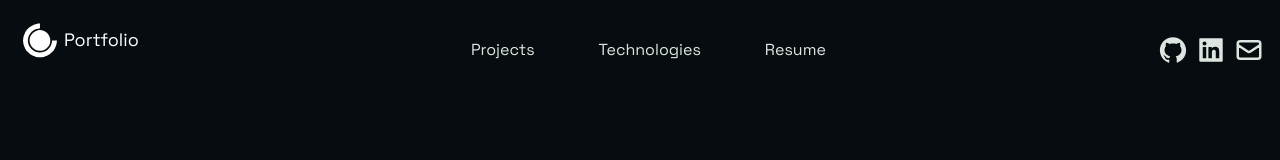
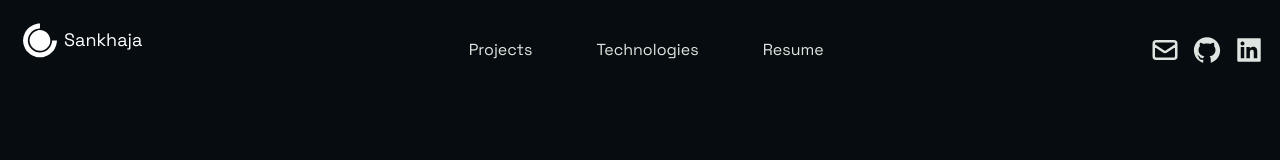
Before and after one commit to SankhajaH/Portfolio, a Next.js app: page / in a window 1280 px wide. Shown: the top 160 px of the page. Built offline with nearby package versions, Linux system fonts and the light colour scheme.

Commit message:
fix: hydration error

```diff
--- a/src/components/Header.jsx
+++ b/src/components/Header.jsx
@@ -54,7 +54,7 @@ const Header = () => {
                             marginBottom: '20px',
                         }}
                     >
-                        <DiCssdeck size='3rem' /> <div className='text-lg'>Portfolio</div>
+                        <DiCssdeck size='3rem' /> <div className='text-lg'>Sankhaja</div>
                     </a>
                 </ScrollLink>
             </div>
@@ -89,45 +89,39 @@ const Header = () => {
                     </a>
                 </div>
             </div>
-            <div id='navItems' className='flex flex-row space-x-2'>
-                <p>
+            <div id='navItems' className='flex flex-row space-x-3'>
+                <div>
+                    <a href='mailto:shapu953@gmail.com' rel='noopener noreferrer' target='_blank'>
+                        <HiOutlineMail
+                            size={30}
+                            className='transition ease-in-out delay-150 hover:-translate-y-1 hover:scale-110'
+                        />
+                    </a>
+                </div>
+                <div>
                     <a
                         href='https://github.com/SankhajaH'
                         rel='noopener noreferrer'
                         target='_blank'
                     >
-                        <div>
                         <AiFillGithub
                             size={30}
                             className='transition ease-in-out delay-150 hover:-translate-y-1 hover:scale-110'
                         />
+                    </a>
                 </div>
-                    </a>
-                </p>
-                <p>
+                <div>
                     <a
                         href='https://www.linkedin.com/in/sankhaja-hapukotuwa-a13ab41b5/'
                         rel='noopener noreferrer'
                         target='_blank'
                     >
-                        <div>
                         <AiFillLinkedin
                             size={30}
                             className='transition ease-in-out delay-150 hover:-translate-y-1 hover:scale-110'
                         />
+                    </a>
                 </div>
-                    </a>
-                </p>
-                <p>
-                    <a href='mailto:shapu953@gmail.com' rel='noopener noreferrer' target='_blank'>
-                        <div>
-                            <HiOutlineMail
-                                size={30}
-                                className='transition ease-in-out delay-150 hover:-translate-y-1 hover:scale-110'
-                            />
-                        </div>
-                    </a>
-                </p>
             </div>
         </nav>
     );
```
Also changed, not shown: public/vercel.svg (deleted), src/constants/constants.jsx (renamed from src/constants/constants.js), 1 other file (tests, documents, lock files or other folders). Lines whose indentation alone changed are shown as unchanged.
